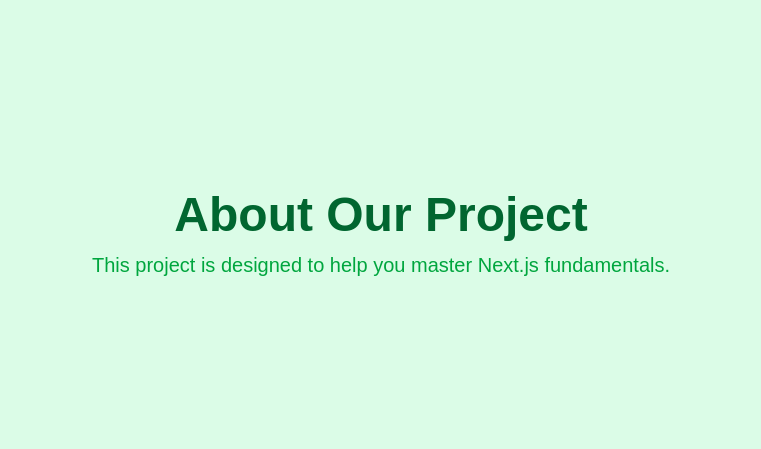
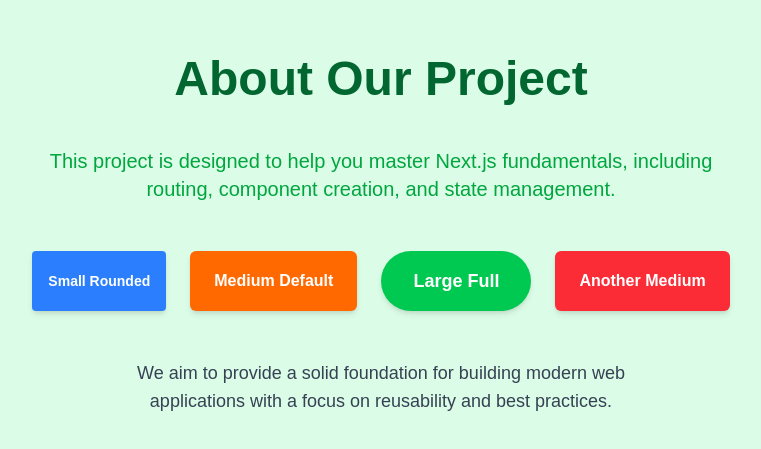
Before and after one commit to shyaka-ndamukunda/alx-project-0x02-setup, a Next.js app in the folder alx-project-0x02/: page /about in a window 1280 px wide. Shown: the part 165-614 px from the top of the page, without its empty margins (259-1020 px from the left). Built offline with nearby package versions, Linux system fonts and the light colour scheme.

Commit message:
Created reusable Button component with size and shape props, and used on about page

```diff
--- /dev/null
+++ b/alx-project-0x02/components/common/Button.tsx
@@ -0,0 +1,46 @@
+    // components/common/Button.tsx
+
+    import React from 'react';
+    import { type ButtonProps } from '@/interfaces'; // Ensure this import is correct
+
+    const Button: React.FC<ButtonProps> = ({
+      buttonLabel,
+      buttonSize = 'medium', // Default size
+      buttonShape = 'rounded-md', // Default shape
+      buttonBackgroundColor,
+      action
+    }) => {
+
+      const sizeClasses = {
+        small: 'px-4 py-2 text-sm',
+        medium: 'px-6 py-3 text-base',
+        large: 'px-8 py-4 text-lg',
+      };
+
+      const backgroundColorClass = buttonBackgroundColor ? {
+        red: 'bg-red-500 hover:bg-red-600',
+        blue: 'bg-blue-500 hover:bg-blue-600',
+        orange: 'bg-orange-500 hover:bg-orange-600',
+        green: 'bg-green-500 hover:bg-green-600',
+      }[buttonBackgroundColor] : 'bg-gray-500 hover:bg-gray-600'; // Default gray
+
+      return (
+        <button
+          onClick={action}
+          className={`
+            ${backgroundColorClass}
+            ${sizeClasses[buttonSize]}
+            ${buttonShape}
+            font-semibold text-white
+            transition duration-300 ease-in-out
+            shadow-md hover:shadow-lg
+            focus:outline-none focus:ring-2 focus:ring-opacity-75 focus:ring-offset-2
+            focus:ring-blue-500
+          `}
+        >
+          {buttonLabel}
+        </button>
+      );
+    };
+
+    export default Button;
--- a/alx-project-0x02/interfaces/index.ts
+++ b/alx-project-0x02/interfaces/index.ts
@@ -2,10 +2,11 @@
     import { ReactNode } from 'react';
 
     export interface ButtonProps {
-      buttonLabel: string
-      buttonSize?: string
-      buttonBackgroundColor?: 'red' | 'blue' | 'orange' | 'green'
-      action?: () => void
+      buttonLabel: string;
+      buttonSize?: 'small' | 'medium' | 'large'; // Added buttonSize
+      buttonShape?: 'rounded-sm' | 'rounded-md' | 'rounded-full'; // Added buttonShape
+      buttonBackgroundColor?: 'red' | 'blue' | 'orange' | 'green';
+      action?: () => void;
     }
 
     export interface LayoutProps {
@@ -13,7 +14,7 @@
     }
 
     export interface PageRouteProps {
-      pageRoute: string
+      pageRoute: string;
     }
 
     export interface CardProps {
@@ -21,7 +22,6 @@
       content: string;
     }
 
-    // New interfaces for PostModal
     export interface Post {
       id: number;
       title: string;
--- a/alx-project-0x02/pages/about.tsx
+++ b/alx-project-0x02/pages/about.tsx
@@ -1,6 +1,7 @@
     // pages/about.tsx
 
     import Head from 'next/head';
+    import Button from '@/components/common/Button'; // Import the Button component
 
     const AboutPage: React.FC = () => {
       return (
@@ -9,12 +10,49 @@
             <title>About Us</title>
             <meta name="description" content="Learn more about ALX Project 0x02" />
           </Head>
-          <div className="flex flex-col items-center justify-center min-h-screen py-2 bg-green-100">
-            <h1 className="text-5xl font-bold text-green-800">
+          <div className="flex flex-col items-center justify-center min-h-screen py-8 bg-green-100 px-4">
+            <h1 className="text-5xl font-bold text-green-800 mb-8">
               About Our Project
             </h1>
-            <p className="mt-3 text-xl text-green-600">
-              This project is designed to help you master Next.js fundamentals.
+            <p className="mt-3 text-xl text-green-600 mb-12 text-center max-w-2xl">
+              This project is designed to help you master Next.js fundamentals,
+              including routing, component creation, and state management.
+            </p>
+
+            <div className="flex flex-wrap justify-center gap-6 mb-12">
+              <Button
+                buttonLabel="Small Rounded"
+                buttonSize="small"
+                buttonShape="rounded-sm"
+                buttonBackgroundColor="blue"
+                action={() => alert('Small button clicked!')}
+              />
+              <Button
+                buttonLabel="Medium Default"
+                buttonSize="medium"
+                buttonShape="rounded-md"
+                buttonBackgroundColor="orange"
+                action={() => alert('Medium button clicked!')}
+              />
+              <Button
+                buttonLabel="Large Full"
+                buttonSize="large"
+                buttonShape="rounded-full"
+                buttonBackgroundColor="green"
+                action={() => alert('Large button clicked!')}
+              />
+              <Button
+                buttonLabel="Another Medium"
+                buttonSize="medium"
+                buttonShape="rounded-md"
+                buttonBackgroundColor="red"
+                action={() => alert('Another medium button clicked!')}
+              />
+            </div>
+
+            <p className="text-lg text-gray-700 text-center max-w-xl">
+              We aim to provide a solid foundation for building modern web applications
+              with a focus on reusability and best practices.
             </p>
           </div>
         </>
```
